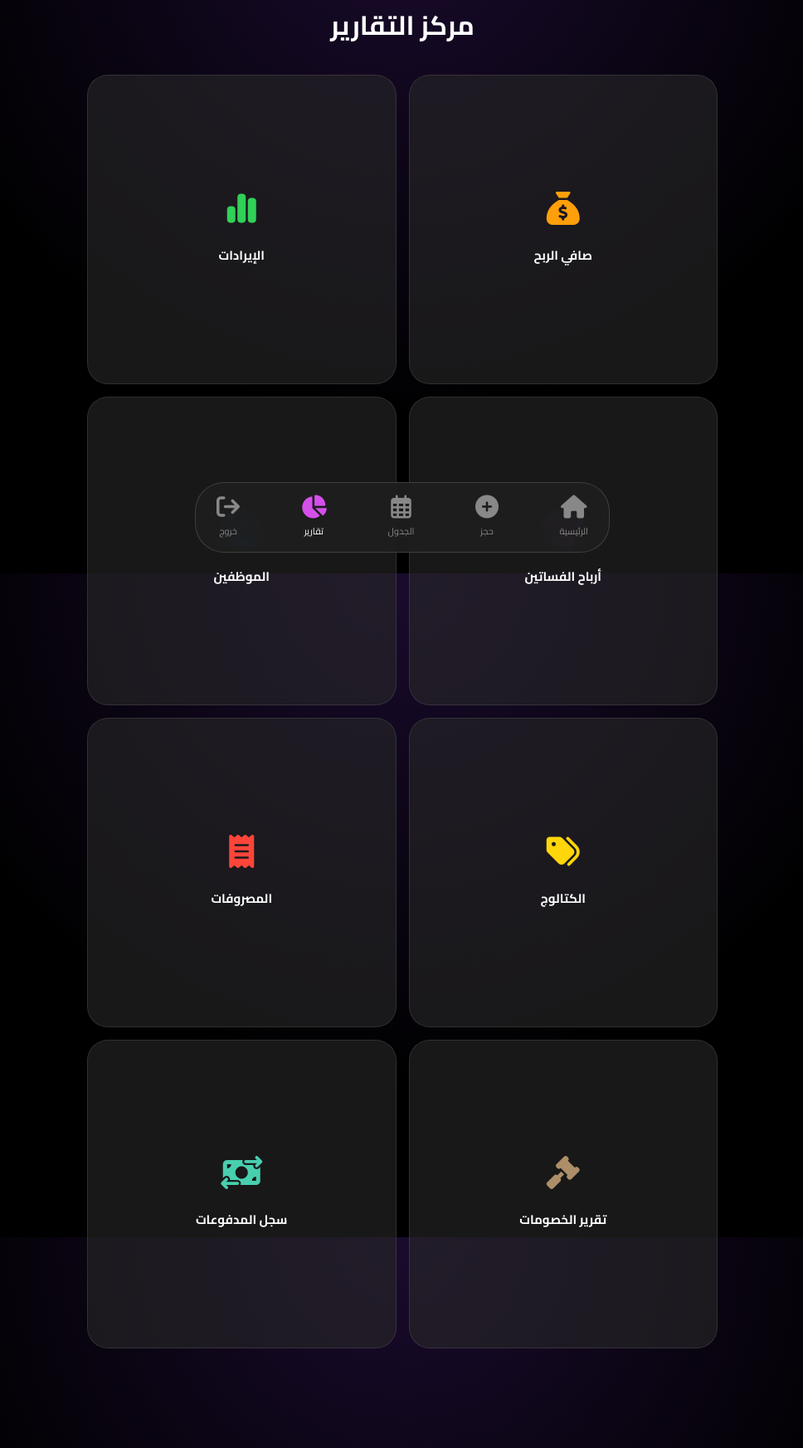
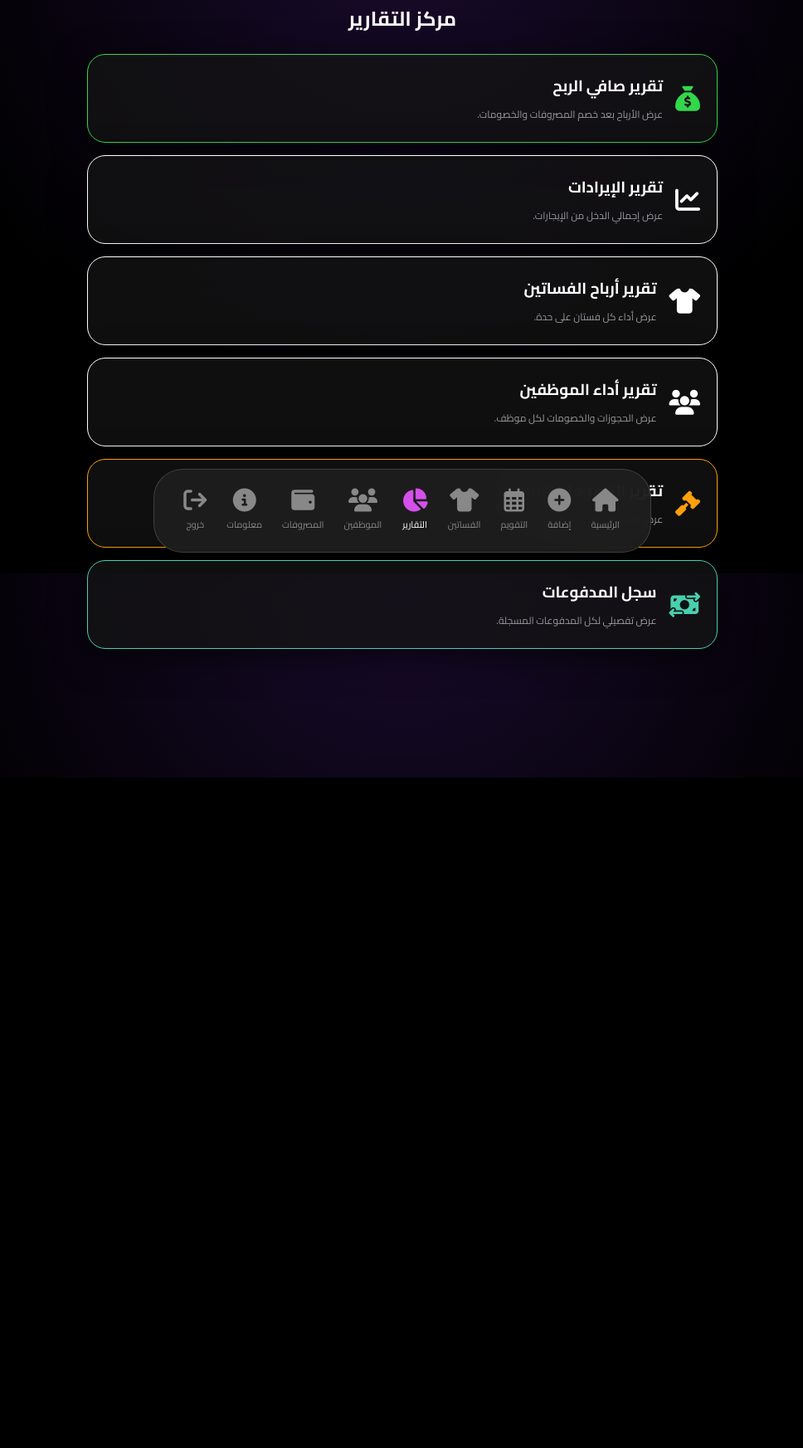
Before and after one commit to sanaa813hassan-maker/Hayah-Atelier, a Flask app: page /reports in a window 1280 px wide. Shown: the part 109-1854 px from the top of the page at 83% size, without its empty margins (155-1123 px from the left). After the commit the page ends 1046 px from the top, so only its background shows below. Run offline with Flask 3, Linux system fonts and the light colour scheme; the visitor is signed in with stand-in values (Sample User, id 1).

Commit message:
- تحديث شامل لواجهة المستخدم لتوحيد التصميم وتحسين تجربة الاستخدام. - الانتقال إلى استخدام قاعدة بيانات PostgreSQL السحابية (Supabase) لضمان استمرارية البيانات. - إضافة مكتبة psycopg2-binary لدعم الاتصال بـ PostgreSQL. - إضافة Gunicorn كخادم ويب للإنتاج. - إعداد ملف vercel.json للنشر على منصة Vercel. - إصلاح أخطاء في الروابط وتحسينات عامة في الأداء والاستقرار.

```diff
--- a/mysite/templates/layout.html
+++ b/mysite/templates/layout.html
@@ -8,9 +8,25 @@
     <link rel="stylesheet" href="https://cdnjs.cloudflare.com/ajax/libs/font-awesome/6.4.0/css/all.min.css">
     <link rel="stylesheet" href="{{ url_for('static', filename='style.css') }}">
     <style>
+        /* Make main container wider on desktop */
         @media (min-width: 768px) {
-            .container { max-width: 800px; margin: 0 auto; padding: 0 20px 120px; }
-            .nav-island { max-width: 500px; }
+            .container { max-width: 800px; margin: 0 auto; padding: 0 20px 140px; } /* Increased bottom padding */
+            .nav-island { max-width: 600px; }
+        }
+
+        /* Style for the scrollable nav-island */
+        .nav-island {
+            overflow-x: auto; /* Enable horizontal scrolling */
+            white-space: nowrap; /* Prevent items from wrapping */
+            -webkit-overflow-scrolling: touch; /* Smooth scrolling on iOS */
+            scrollbar-width: none; /* Hide scrollbar for Firefox */
+        }
+        .nav-island::-webkit-scrollbar {
+            display: none; /* Hide scrollbar for Chrome, Safari, and Opera */
+        }
+        .nav-island .nav-item {
+            flex: 0 0 auto; /* Prevent items from shrinking */
+            padding: 8px 12px; /* Adjust padding */
         }
     </style>
     <script src="https://cdn.jsdelivr.net/npm/chart.js"></script>
@@ -18,21 +34,31 @@
 </head>
 <body>
     <header style="padding: 30px; text-align: center;"><div style="font-size: 26px; font-weight: 700;">HAYAH <span>Atelier</span></div></header>
-    <div class="container" style="padding: 0 20px 120px;">
+    <div class="container" style="padding: 0 20px 140px;">
         {% with messages = get_flashed_messages(with_categories=true) %} {% if messages %} {% for c, m in messages %}
-        <div class="glass-card fade-in" style="border-right: 4px solid {{ '#32D74B' if c=='success' else '#FF453A' }}; padding: 15px;">{{ m }}</div>
+        <div class="glass-card fade-in" style="border-right: 4px solid {{ '#32D74B' if c=='success' else '#FF453A' }}; padding: 15px; margin-bottom: 20px;">{{ m }}</div>
         {% endfor %} {% endif %} {% endwith %}
         {% block content %}{% endblock %}
     </div>
+
+    <!-- Revamped Navigation Bar -->
     <nav class="nav-island">
-        <a href="{{ url_for('index') }}" class="nav-item {{ 'active' if request.endpoint == 'index' }}"><i class="fa-solid fa-house"></i><span>الرئيسية</span></a>
-        <a href="{{ url_for('add_rental') }}" class="nav-item {{ 'active' if request.endpoint == 'add_rental' }}"><i class="fa-solid fa-circle-plus"></i><span>حجز</span></a>
-        <a href="{{ url_for('calendar_view') }}" class="nav-item {{ 'active' if request.endpoint == 'calendar_view' }}"><i class="fa-regular fa-calendar-days"></i><span>الجدول</span></a>
+        <a href="{{ url_for('index') }}" class="nav-item {{ 'active' if request.endpoint in ['index'] }}"><i class="fa-solid fa-house"></i><span>الرئيسية</span></a>
+        <a href="{{ url_for('add_rental') }}" class="nav-item {{ 'active' if request.endpoint == 'add_rental' }}"><i class="fa-solid fa-circle-plus"></i><span>إضافة</span></a>
+        <a href="{{ url_for('calendar_view') }}" class="nav-item {{ 'active' if request.endpoint == 'calendar_view' }}"><i class="fa-regular fa-calendar-days"></i><span>التقويم</span></a>
+        <a href="{{ url_for('dresses') }}" class="nav-item {{ 'active' if request.endpoint in ['dresses', 'add_dress', 'edit_dress'] }}"><i class="fa-solid fa-shirt"></i><span>الفساتين</span></a>
+
         {% if session.get('role') == 'manager' %}
-        <a href="{{ url_for('reports_menu') }}" class="nav-item {{ 'active' if request.endpoint == 'reports_menu' }}"><i class="fa-solid fa-chart-pie"></i><span>تقارير</span></a>
+        <a href="{{ url_for('reports_menu') }}" class="nav-item {{ 'active' if 'report' in request.endpoint }}"><i class="fa-solid fa-chart-pie"></i><span>التقارير</span></a>
+        <a href="{{ url_for('employees_menu') }}" class="nav-item {{ 'active' if 'employee' in request.endpoint }}"><i class="fa-solid fa-users"></i><span>الموظفين</span></a>
+        <a href="{{ url_for('expenses_list') }}" class="nav-item {{ 'active' if 'expense' in request.endpoint }}"><i class="fa-solid fa-wallet"></i><span>المصروفات</span></a>
+        <a href="{{ url_for('info_page') }}" class="nav-item {{ 'active' if request.endpoint == 'info_page' }}"><i class="fa-solid fa-circle-info"></i><span>معلومات</span></a>
         {% endif %}
+
         <a href="{{ url_for('logout') }}" class="nav-item"><i class="fa-solid fa-arrow-right-from-bracket"></i><span>خروج</span></a>
     </nav>
+
+    <!-- QR Code Modal (remains the same) -->
     <div id="qrModal" class="modal-overlay" onclick="this.classList.remove('active')">
         <div class="qr-modal-content" onclick="event.stopPropagation()">
             <div id="modalQrImage"></div>
--- a/mysite/templates/reports.html
+++ b/mysite/templates/reports.html
@@ -1,49 +1,36 @@
 {% extends "layout.html" %}
-
 {% block content %}
 <div class="fade-in">
-    <h1 style="text-align: center; margin-bottom: 30px;">مركز التقارير</h1>
+    <h2 style="text-align: center; margin-bottom: 20px;">مركز التقارير</h2>
 
-    <div class="app-grid">
-        <a href="{{ url_for('profit_report') }}" class="app-icon-card">
-            <div style="color: #FF9F0A;"><i class="fa-solid fa-sack-dollar"></i></div>
-            <span style="margin-top:10px; font-size:14px;">صافي الربح</span>
-        </a>
+    <!-- Income and Profit -->
+    <a href="{{ url_for('profit_report') }}" class="glass-card" style="display: flex; align-items: center; gap: 15px; text-decoration: none; color: white; margin-bottom: 15px; border-color: var(--success);">
+        <i class="fa-solid fa-sack-dollar" style="font-size: 30px; color: var(--success);"></i>
+        <div><h3 style="margin: 0;">تقرير صافي الربح</h3><span style="font-size: 12px; color: var(--text-secondary);">عرض الأرباح بعد خصم المصروفات والخصومات.</span></div>
+    </a>
+    <a href="{{ url_for('income_report') }}" class="glass-card" style="display: flex; align-items: center; gap: 15px; text-decoration: none; color: white; margin-bottom: 15px; border-color: var(--primary);">
+        <i class="fa-solid fa-chart-line" style="font-size: 30px; color: var(--primary);"></i>
+        <div><h3 style="margin: 0;">تقرير الإيرادات</h3><span style="font-size: 12px; color: var(--text-secondary);">عرض إجمالي الدخل من الإيجارات.</span></div>
+    </a>
 
-        <a href="{{ url_for('income_report') }}" class="app-icon-card">
-            <div style="color: #30D158;"><i class="fa-solid fa-chart-simple"></i></div>
-            <span style="margin-top:10px; font-size:14px;">الإيرادات</span>
-        </a>
+    <!-- Dress and Employee Reports -->
+    <a href="{{ url_for('dress_report') }}" class="glass-card" style="display: flex; align-items: center; gap: 15px; text-decoration: none; color: white; margin-bottom: 15px; border-color: var(--pink);">
+        <i class="fa-solid fa-shirt" style="font-size: 30px; color: var(--pink);"></i>
+        <div><h3 style="margin: 0;">تقرير أرباح الفساتين</h3><span style="font-size: 12px; color: var(--text-secondary);">عرض أداء كل فستان على حدة.</span></div>
+    </a>
+    <a href="{{ url_for('employee_report') }}" class="glass-card" style="display: flex; align-items: center; gap: 15px; text-decoration: none; color: white; margin-bottom: 15px; border-color: var(--info);">
+        <i class="fa-solid fa-users" style="font-size: 30px; color: var(--info);"></i>
+        <div><h3 style="margin: 0;">تقرير أداء الموظفين</h3><span style="font-size: 12px; color: var(--text-secondary);">عرض الحجوزات والخصومات لكل موظف.</span></div>
+    </a>
 
-        <a href="{{ url_for('dress_report') }}" class="app-icon-card">
-            <div style="color: #BF5AF2;"><i class="fa-solid fa-shirt"></i></div>
-            <span style="margin-top:10px; font-size:14px;">أرباح الفساتين</span>
-        </a>
-
-        <a href="{{ url_for('employee_report') }}" class="app-icon-card">
-            <div style="color: #0A84FF;"><i class="fa-solid fa-users"></i></div>
-            <span style="margin-top:10px; font-size:14px;">الموظفين</span>
-        </a>
-
-        <a href="{{ url_for('dresses') }}" class="app-icon-card">
-            <div style="color: #FFD60A;"><i class="fa-solid fa-tags"></i></div>
-            <span style="margin-top:10px; font-size:14px;">الكتالوج</span>
-        </a>
-
-        <a href="{{ url_for('expenses_list') }}" class="app-icon-card">
-            <div style="color: #FF453A;"><i class="fa-solid fa-receipt"></i></div>
-            <span style="margin-top:10px; font-size:14px;">المصروفات</span>
-        </a>
-
-        <a href="{{ url_for('deductions_report_all') }}" class="app-icon-card">
-            <div style="color: #AC8E68;"><i class="fa-solid fa-gavel"></i></div>
-            <span style="margin-top:10px; font-size:14px;">تقرير الخصومات</span>
-        </a>
-
-        <a href="{{ url_for('payments_log') }}" class="app-icon-card">
-            <div style="color: #48CFAE;"><i class="fa-solid fa-money-bill-transfer"></i></div>
-            <span style="margin-top:10px; font-size:14px;">سجل المدفوعات</span>
-        </a>
-    </div>
+    <!-- Deductions and Payments -->
+    <a href="{{ url_for('deductions_report_all') }}" class="glass-card" style="display: flex; align-items: center; gap: 15px; text-decoration: none; color: white; margin-bottom: 15px; border-color: var(--warning);">
+        <i class="fa-solid fa-gavel" style="font-size: 30px; color: var(--warning);"></i>
+        <div><h3 style="margin: 0;">تقرير الخصومات العام</h3><span style="font-size: 12px; color: var(--text-secondary);">عرض جميع الخصومات التي تمت.</span></div>
+    </a>
+    <a href="{{ url_for('payments_log') }}" class="glass-card" style="display: flex; align-items: center; gap: 15px; text-decoration: none; color: white; margin-bottom: 15px; border-color: #48CFAE;">
+        <i class="fa-solid fa-money-bill-transfer" style="font-size: 30px; color: #48CFAE;"></i>
+        <div><h3 style="margin: 0;">سجل المدفوعات</h3><span style="font-size: 12px; color: var(--text-secondary);">عرض تفصيلي لكل المدفوعات المسجلة.</span></div>
+    </a>
 </div>
 {% endblock %}
```
Also changed, not shown: mysite/templates/dresses.html (+34 -18 lines), mysite/templates/employees.html (+19 -29 lines), requirements.txt (+4 -4 lines).
